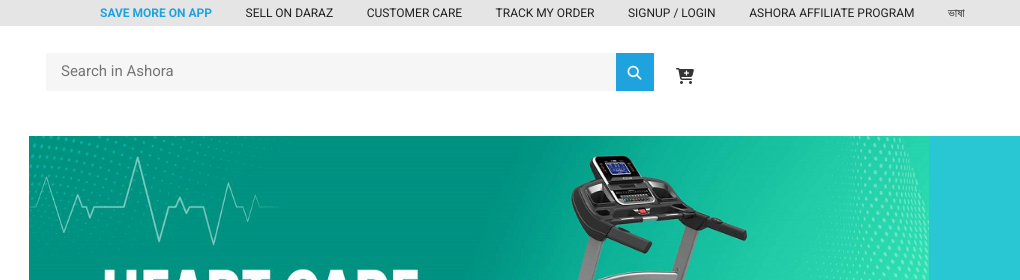
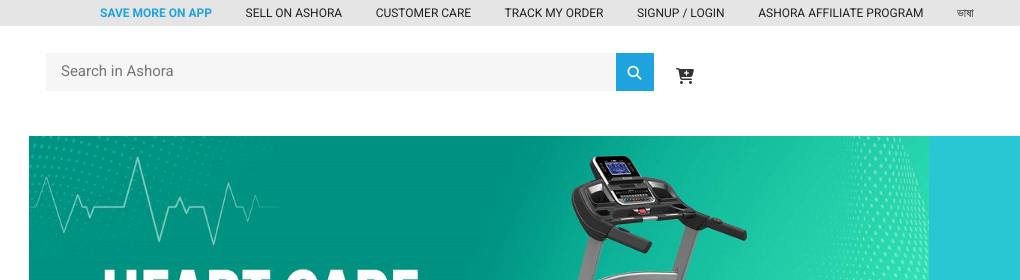
Before and after one commit to Minoar98/ashora-site-final, a plain HTML site: page index.html in a window 1280 px wide. Shown: the top 280 px of the page, 260-1280 px from the left. Drawn offline with Linux system fonts and the light colour scheme.

Commit message:
Update index.html

```diff
--- a/index.html
+++ b/index.html
@@ -40,7 +40,7 @@
         <div class="ashora-header">
             <div class="header-wrap">
                 <a href="#">SAVE MORE ON APP</a>
-                <a href="#">SELL ON DARAZ</a>
+                <a href="#">SELL ON ASHORA</a>
                 <a href="#">CUSTOMER CARE</a>
                 <a href="#">TRACK MY ORDER</a>
                 <a href="#">SIGNUP / LOGIN</a>
```
